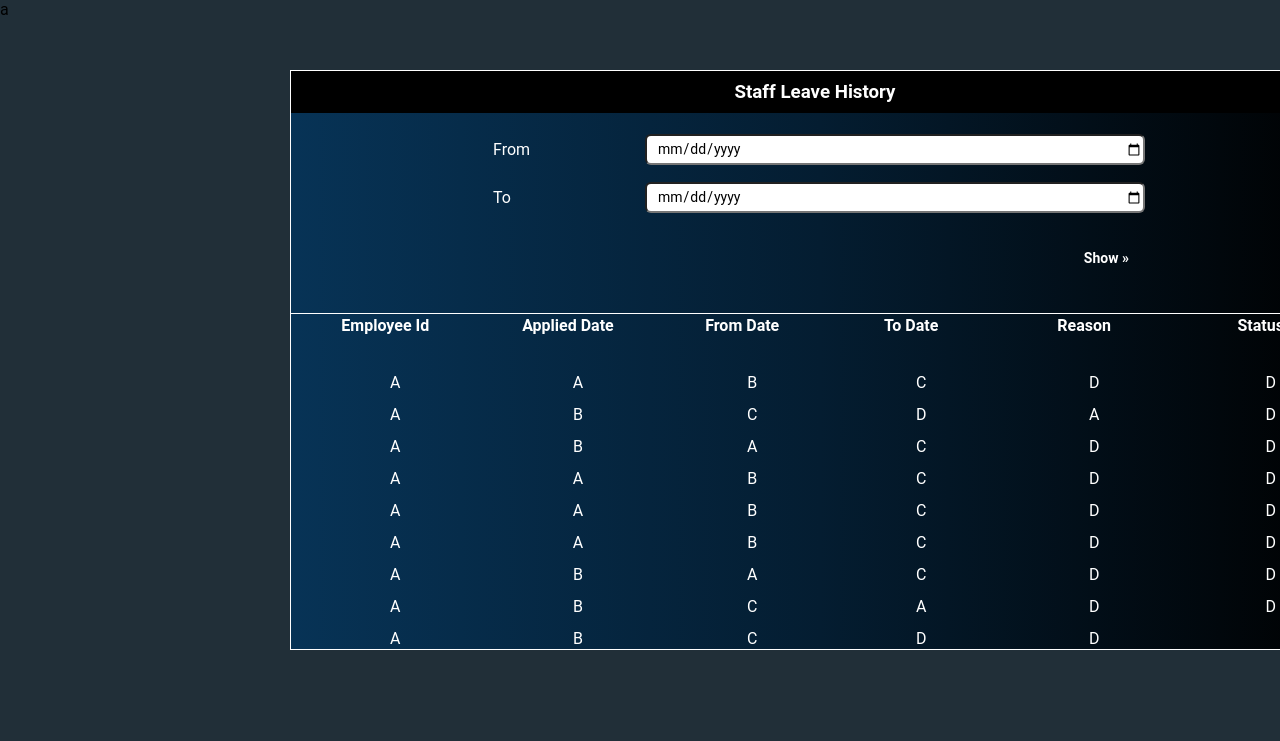
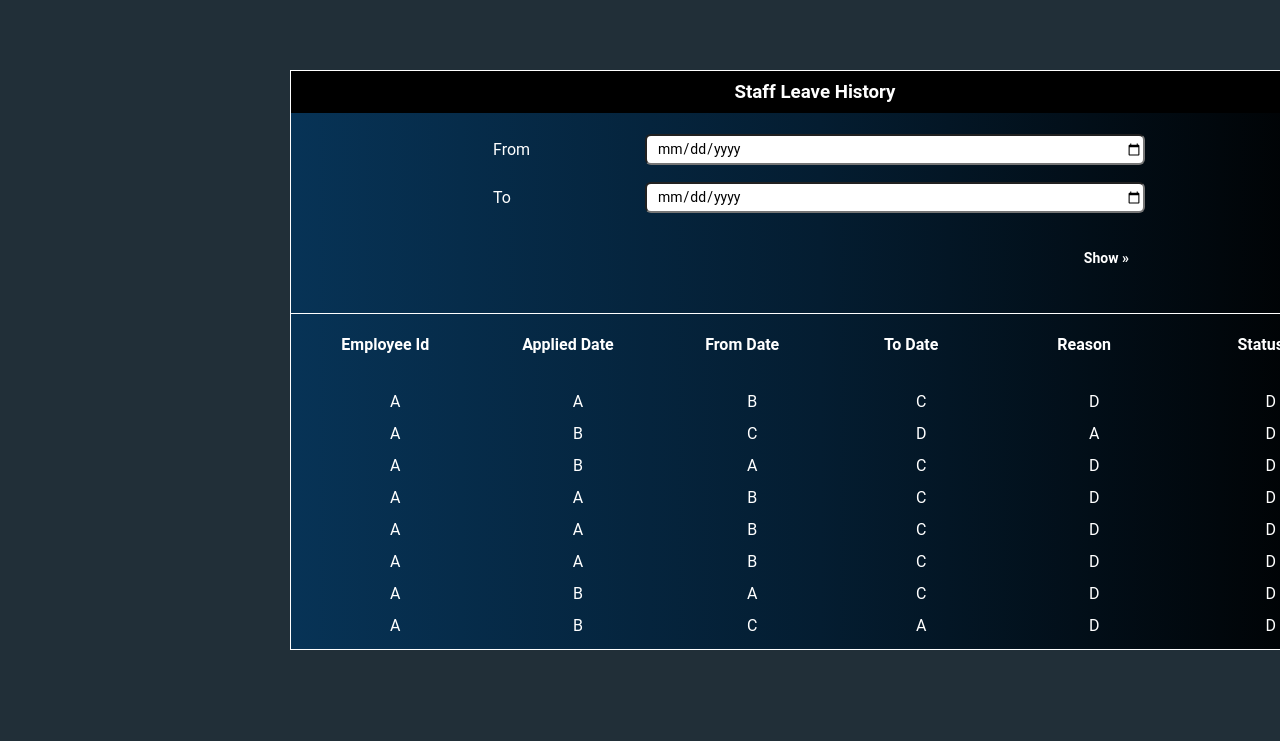
Before and after one commit to UCSC-Group-Project-2020/Human-Resource-Management-System, a plain HTML site: page StaffLeaveHistory.html in a window 1280 px wide. Shown: the top 741 px of the page. Drawn offline with Linux system fonts and the light colour scheme.

Commit message:
Update StaffLeaveHistory.html

```diff
--- a/StaffLeaveHistory.html
+++ b/StaffLeaveHistory.html
@@ -1,5 +1,6 @@
 <!DOCTYPE html>
 <html lang="en" dir="ltr">
+
 <head>
     <meta charset="utf-8">
     <title>Human Resource Management System</title>
@@ -7,10 +8,12 @@
     <link rel="stylesheet" href="style/styleStaffLeaveHistory.css">
 
 </head>
+
 <body>
 
     <div class="content">
-    <div class="heading"><h3> Staff Leave History </h3>
+        <div class="heading">
+            <h3> Staff Leave History </h3>
         </div>
         <br>
         <div class="selection">
@@ -42,7 +45,8 @@
             </table>
         </div>
         <div class="result">
-        <table >
+            <br>
+            <table>
                 <tr>
                     <th>
                         Employee Id
@@ -62,10 +66,12 @@
                     <th>
                         Status
                     </th>
-            </tr><tr>
+                </tr>
+                <tr>
                     <td>
                         A
-                </td><td>
+                    </td>
+                    <td>
                         A
                     </td>
                     <td>
@@ -76,7 +82,8 @@
                     </td>
                     <td>
                         D
-            </td><td>
+                    </td>
+                    <td>
                         D
                     </td>
                 </tr>
@@ -95,16 +102,19 @@
                     </td>
                     <td>
                         A
-            </td><td>
+                    </td>
+                    <td>
                         D
                     </td>
-              </tr><tr>
+                </tr>
+                <tr>
                     <td>
                         A
                     </td>
                     <td>
                         B
-                </td><td>
+                    </td>
+                    <td>
                         A
                     </td>
                     <td>
@@ -112,95 +122,15 @@
                     </td>
                     <td>
                         D
-              </td><td>
-                  D
-              </td>
-              </tr><tr>
-                <td>
-                    A
-                </td><td>
-                    A
-                </td>
-                <td>
-                    B
-                </td>
-                <td>
-                    C
                     </td>
                     <td>
                         D
-              </td><td>
-                  D
                     </td>
-              </tr><tr>
-                <td>
-                    A
-                </td><td>
-                    A
-                </td>
-                <td>
-                    B
-                </td>
-                <td>
-                    C
-                </td>
-                <td>
-                  D
-              </td><td>
-                  D
-              </td>
-              </tr><tr>
-                <td>
-                    A
-                </td><td>
-                    A
-                </td>
-                <td>
-                    B
-                </td>
-                <td>
-                    C
-                </td>
-                <td>
-                  D
-              </td><td>
-                  D
-              </td>
-              </tr><tr>
+                </tr>
+                <tr>
                     <td>
                         A
                     </td>
-                <td>
-                    B
-                </td><td>
-                    A
-                </td>
-                <td>
-                    C
-                </td>
-                <td>
-                  D
-              </td><td>
-                  D
-              </td>
-              </tr><tr>
-                <td>
-                    A
-                </td>
-                <td>
-                    B
-                </td>
-                <td>
-                    C
-                </td><td>
-                    A
-                </td>
-                <td>
-                  D
-              </td><td>
-                  D
-              </td>
-              </tr><tr>
                     <td>
                         A
                     </td>
@@ -212,10 +142,15 @@
                     </td>
                     <td>
                         D
-              </td><td>
+                    </td>
+                    <td>
                         D
                     </td>
-              </tr><tr>
+                </tr>
+                <tr>
+                    <td>
+                        A
+                    </td>
                     <td>
                         A
                     </td>
@@ -227,10 +162,15 @@
                     </td>
                     <td>
                         D
-              </td><td>
+                    </td>
+                    <td>
                         D
                     </td>
-              </tr><tr>
+                </tr>
+                <tr>
+                    <td>
+                        A
+                    </td>
                     <td>
                         A
                     </td>
@@ -242,7 +182,99 @@
                     </td>
                     <td>
                         D
-              </td><td>
+                    </td>
+                    <td>
+                        D
+                    </td>
+                </tr>
+                <tr>
+                    <td>
+                        A
+                    </td>
+                    <td>
+                        B
+                    </td>
+                    <td>
+                        A
+                    </td>
+                    <td>
+                        C
+                    </td>
+                    <td>
+                        D
+                    </td>
+                    <td>
+                        D
+                    </td>
+                </tr>
+                <tr>
+                    <td>
+                        A
+                    </td>
+                    <td>
+                        B
+                    </td>
+                    <td>
+                        C
+                    </td>
+                    <td>
+                        A
+                    </td>
+                    <td>
+                        D
+                    </td>
+                    <td>
+                        D
+                    </td>
+                </tr>
+                <tr>
+                    <td>
+                        A
+                    </td>
+                    <td>
+                        B
+                    </td>
+                    <td>
+                        C
+                    </td>
+                    <td>
+                        D
+                    </td>
+                    <td>
+                        D
+                    </td>
+                </tr>
+                <tr>
+                    <td>
+                        A
+                    </td>
+                    <td>
+                        B
+                    </td>
+                    <td>
+                        C
+                    </td>
+                    <td>
+                        D
+                    </td>
+                    <td>
+                        D
+                    </td>
+                </tr>
+                <tr>
+                    <td>
+                        A
+                    </td>
+                    <td>
+                        B
+                    </td>
+                    <td>
+                        C
+                    </td>
+                    <td>
+                        D
+                    </td>
+                    <td>
                         D
                     </td>
                 </tr>
@@ -251,7 +283,8 @@
         </div>
 
     </div>
-</div>a
+    </div>
 
 </body>
+
 </html>
```
Lines whose indentation alone changed are shown as unchanged.
